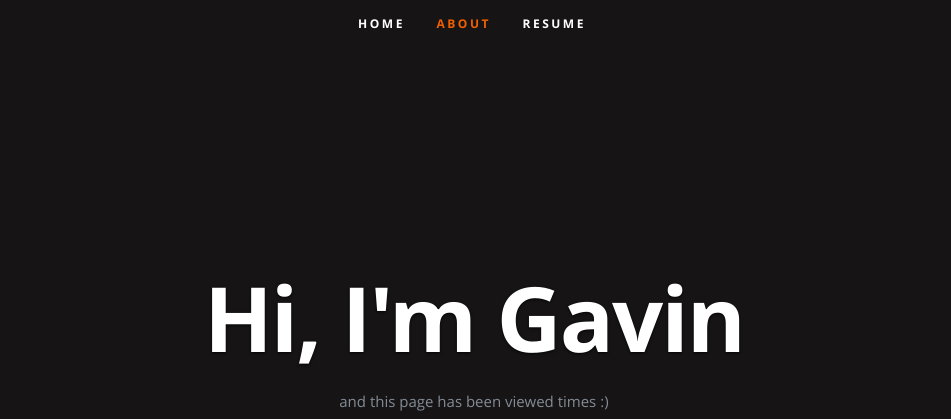
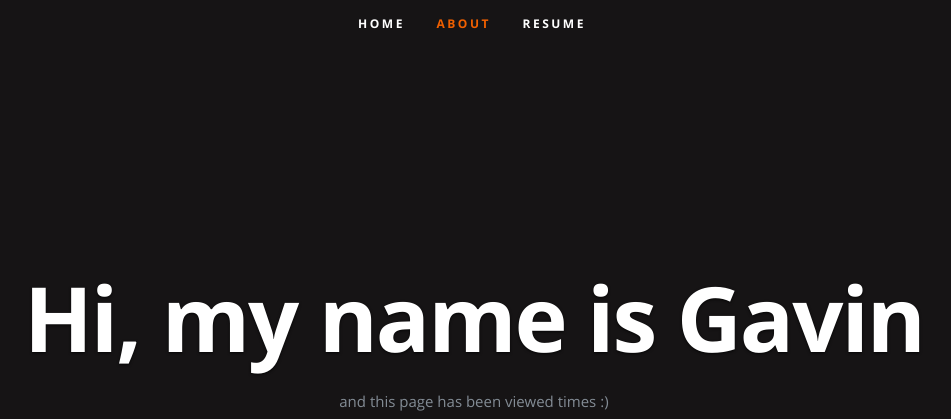
Before and after one commit to gavinpaul-6/azure-resume, a plain HTML site: page frontend/index.html in a window 1280 px wide. Shown: the top 419 px of the page, without its empty margins (168-1119 px from the left). Drawn offline with nearby package versions, Linux system fonts and the light colour scheme; no server answers.

Commit message:
Testing workflows

```diff
--- a/frontend/index.html
+++ b/frontend/index.html
@@ -54,7 +54,7 @@
 
       <div class="row banner">
          <div class="banner-text">
-            <h1 class="responsive-headline">Hi, I'm Gavin</h1>
+            <h1 class="responsive-headline">Hi, my name is Gavin</h1>
 
             <p>and this page has been viewed <a id="counter"></a> times :) </p>
             <ul class="social">
```
